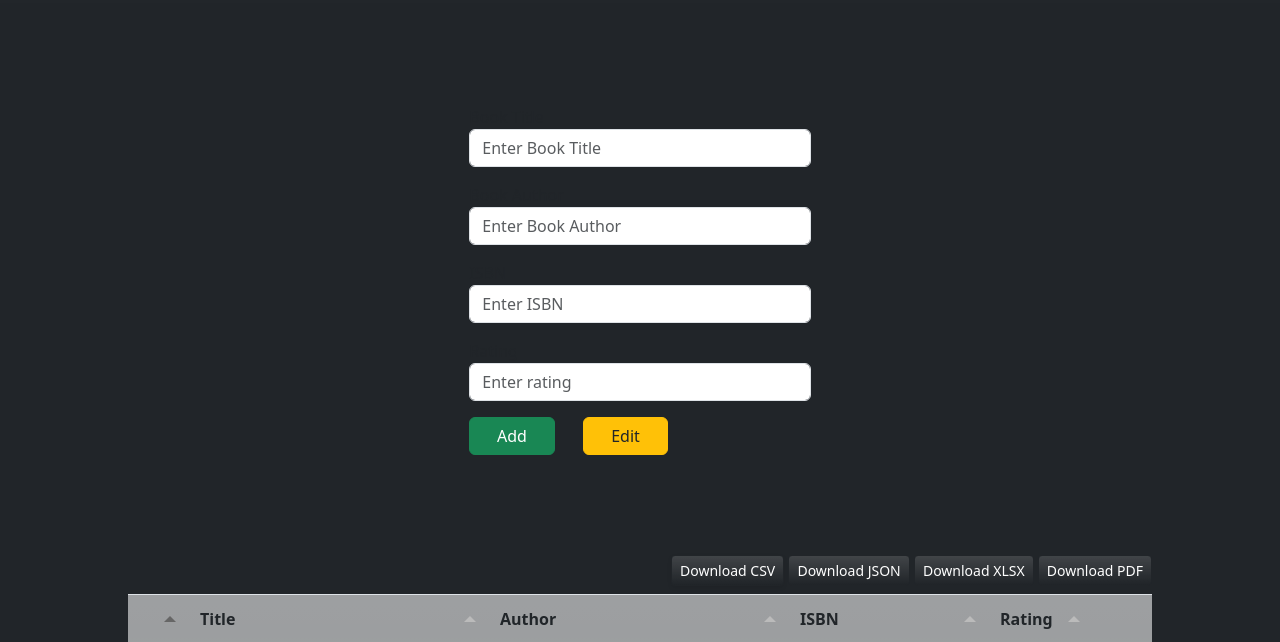
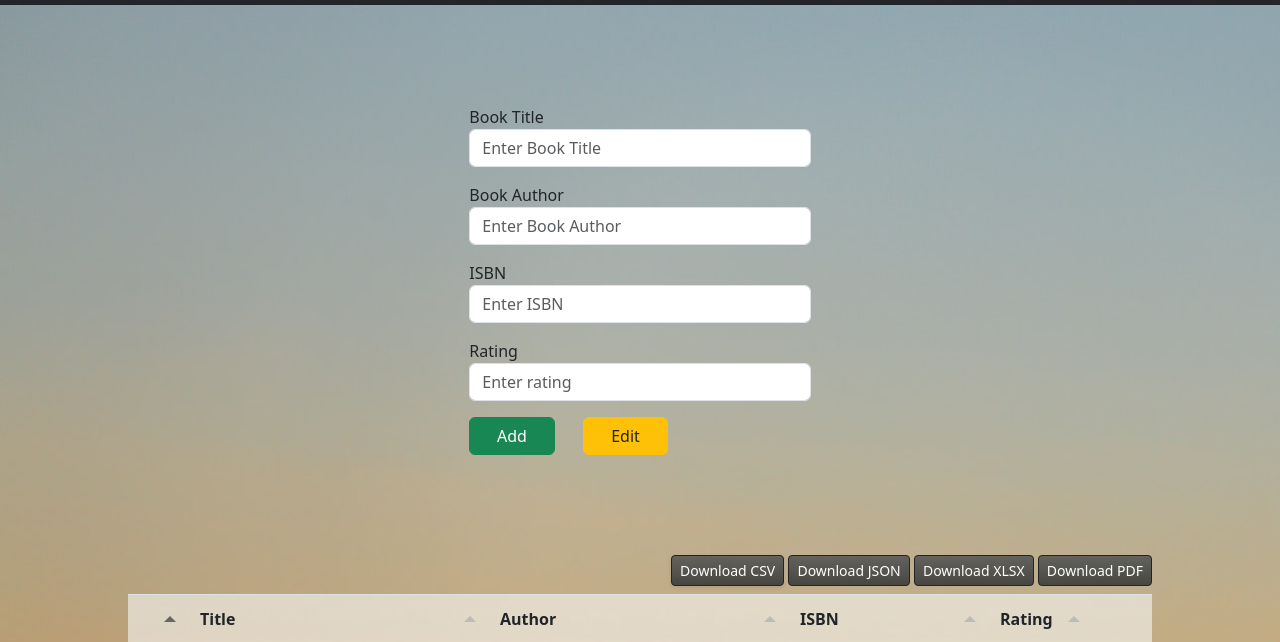
Before and after one commit to Azelliott/meta-book, a plain HTML site: page index.html in a window 1280 px wide. Shown: the part 95-737 px from the top of the page. Drawn offline with nearby package versions, Linux system fonts and the light colour scheme; a script that the page names is missing.

Commit message:
Fix relative path for background in style.css

```diff
--- a/assets/css/style.css
+++ b/assets/css/style.css
@@ -4,7 +4,7 @@
     grid-template-columns: 10% 1fr minmax(300px, 1fr) 1fr 10%;
     grid-template-rows: 100px 100px auto 100px auto auto 5%;
     grid-template-areas: 'Header Header Header Header Header' '. . . . .' '. . Form . .' '. . . . .' '. Buttons Buttons Buttons .' '. Table Table Table .' 'Footer Footer Footer Footer Footer';
-    background: url("assets/images/background.jpg");
+    background: url("../images/background.jpg");
     background-size: cover;
     width: 100%;
     height: 100%;
```
